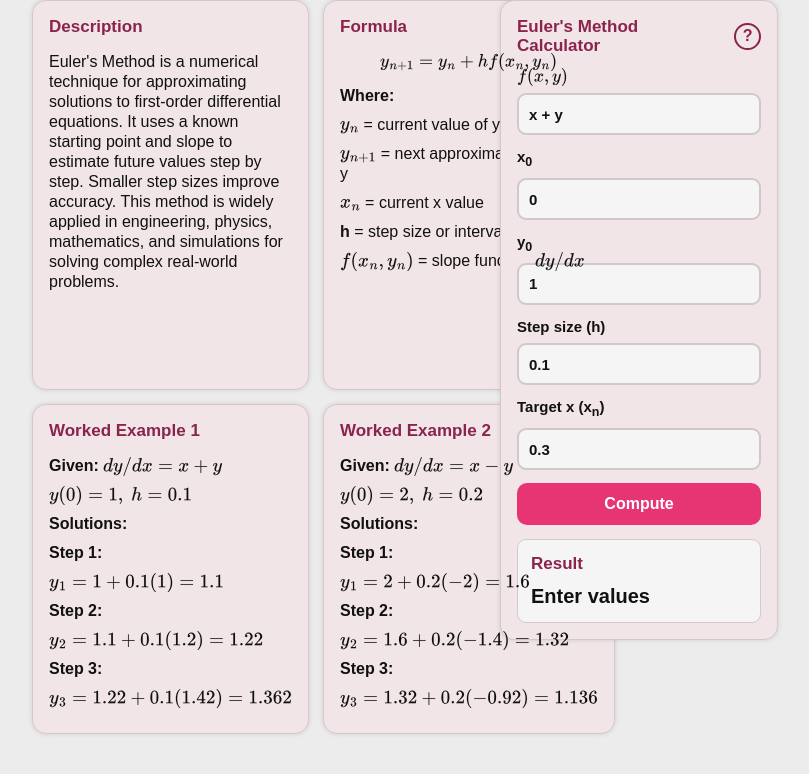
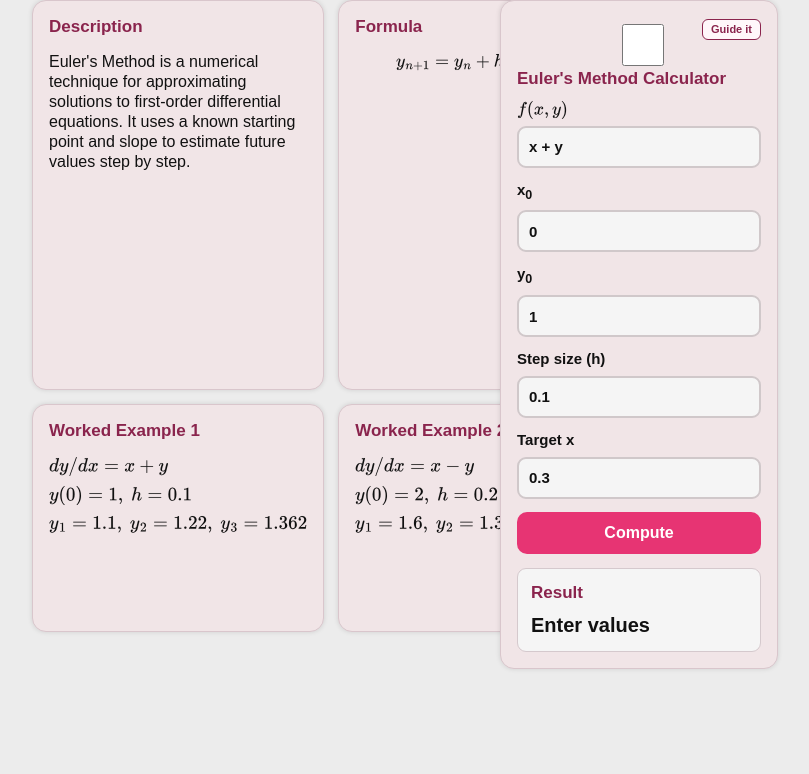
Before and after one commit to castoricodonna123-debug/eulers-method-calculator, a Flask app: page / in a window 1280 px wide. Shown: the part 109-883 px from the top of the page, without its empty margins (235-1044 px from the left). After the commit the page ends 778 px from the top, so only its background shows below. Run offline with Flask 3, Linux system fonts and the light colour scheme.

Commit message:
Update index.html

```diff
--- a/templates/index.html
+++ b/templates/index.html
@@ -12,7 +14,48 @@
         };
     </script>
     <script defer src="https://cdn.jsdelivr.net/npm/mathjax@3/es5/tex-svg.js"></script>
+
+    <!-- ONLY GUIDE ADD-ON CSS -->
+    <style>
+        .calculator-card {
+            position: relative;
+        }
+
+        .guide-mini-btn {
+            position: absolute;
+            top: 18px;
+            right: 16px;
+            font-size: 11px;
+            padding: 3px 8px;
+            border-radius: 6px;
+            border: 1px solid var(--pink-dark);
+            background: #fff7fa;
+            color: var(--pink-dark);
+            cursor: pointer;
+            font-weight: 700;
+            user-select: none;
+        }
+
+        .guide-mini-btn:hover {
+            background: rgba(231, 52, 115, 0.12);
+            color: var(--pink);
+        }
+
+        .help-box {
+            display: none;
+            margin-top: 10px;
+            border: 1px solid #d5c9cd;
+            border-radius: 9px;
+            background: #fff7fa;
+            padding: 12px;
+        }
+
+        #toggleHelp:checked ~ .help-box {
+            display: block;
+        }
+    </style>
 </head>
+
 <body>
     <header class="site-header">
         <h1>Euler's Method Calculator</h1>
@@ -21,65 +64,73 @@
 
     <main class="layout">
         <div class="left-grid">
+
             <section class="card description">
                 <h2>Description</h2>
                 <p>
                     Euler's Method is a numerical technique for approximating solutions to first-order
                     differential equations. It uses a known starting point and slope to estimate future
-                    values step by step. Smaller step sizes improve accuracy. This method is widely applied
-                    in engineering, physics, mathematics, and simulations for solving complex real-world
-                    problems.
+                    values step by step.
                 </p>
             </section>
 
             <section class="card formula-card">
                 <h2>Formula</h2>
                 <div class="formula">\[ y_{n+1}=y_n+h f(x_n,y_n) \]</div>
-                <p><strong>Where:</strong></p>
-                <p><strong>\(y_n\)</strong> = current value of y</p>
-                <p><strong>\(y_{n+1}\)</strong> = next approximated value of y</p>
-                <p><strong>\(x_n\)</strong> = current x value</p>
-                <p><strong>h</strong> = step size or interval length</p>
-                <p><strong>\(f(x_n,y_n)\)</strong> = slope function \(dy/dx\)</p>
             </section>
 
             <section class="card example">
                 <h2>Worked Example 1</h2>
-                <p><strong>Given:</strong> \( dy/dx=x+y \)</p>
+                <p>\( dy/dx=x+y \)</p>
                 <p>\( y(0)=1,\ h=0.1 \)</p>
-                <p><strong>Solutions:</strong></p>
-                <p><strong>Step 1:</strong></p>
-                <p>\( y_1=1+0.1(1)=1.1 \)</p>
-                <p><strong>Step 2:</strong></p>
-                <p>\( y_2=1.1+0.1(1.2)=1.22 \)</p>
-                <p><strong>Step 3:</strong></p>
-                <p>\( y_3=1.22+0.1(1.42)=1.362 \)</p>
+                <p>\( y_1=1.1,\ y_2=1.22,\ y_3=1.362 \)</p>
             </section>
 
             <section class="card example">
                 <h2>Worked Example 2</h2>
-                <p><strong>Given:</strong> \( dy/dx=x-y \)</p>
+                <p>\( dy/dx=x-y \)</p>
                 <p>\( y(0)=2,\ h=0.2 \)</p>
-                <p><strong>Solutions:</strong></p>
-                <p><strong>Step 1:</strong></p>
-                <p>\( y_1=2+0.2(-2)=1.6 \)</p>
-                <p><strong>Step 2:</strong></p>
-                <p>\( y_2=1.6+0.2(-1.4)=1.32 \)</p>
-                <p><strong>Step 3:</strong></p>
-                <p>\( y_3=1.32+0.2(-0.92)=1.136 \)</p>
+                <p>\( y_1=1.6,\ y_2=1.32,\ y_3=1.136 \)</p>
             </section>
+
         </div>
 
         <aside class="card calculator-card">
+
+            <!-- REQUIRED FOR CSS TOGGLE -->
+            <input type="checkbox" id="toggleHelp" hidden>
+
+            <!-- GUIDE BUTTON (ADDED ONLY) -->
+            <label for="toggleHelp" class="guide-mini-btn">
+                Guide it
+            </label>
+
             <div class="calculator-title">
                 <h2>Euler's Method Calculator</h2>
-                <span>?</span>
+            </div>
+
+            <!-- HELP BOX -->
+            <div class="help-box">
+                <h3>How to write your equation correctly:</h3>
+
+                <p><strong>Rules:</strong></p>
+                <ul>
+                    <li>Use <code>*</code> for multiplication: <code>2*y</code></li>
+                    <li>Use <code>^</code> for exponents: <code>x^2</code></li>
+                    <li>Use + and - normally</li>
+                </ul>
+
+                <p><strong>Correct Examples:</strong></p>
+                <p><code>2*x + y</code></p>
+
+                <p><strong>Wrong Examples:</strong></p>
+                <p><code>2x + y</code></p>
             </div>
 
             <form method="post">
                 <label>
                     \( f(x,y) \)
-                    <input name="expression" value="{{ form.expression }}" placeholder="x + y" required>
+                    <input name="expression" value="{{ form.expression }}" required>
                 </label>
 
                 <label>
@@ -98,7 +149,7 @@
                 </label>
 
                 <label>
-                    Target x (x<sub>n</sub>)
+                    Target x
                     <input name="target_x" type="number" step="any" value="{{ form.target_x }}" required>
                 </label>
 
```
Also changed, not shown: other parts of templates/index.html (+39 -0 lines).
